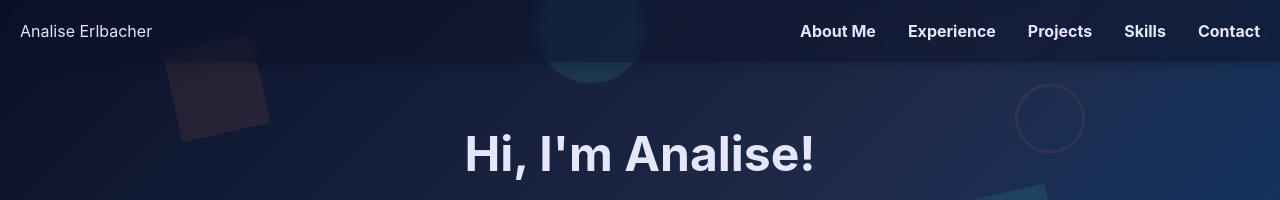
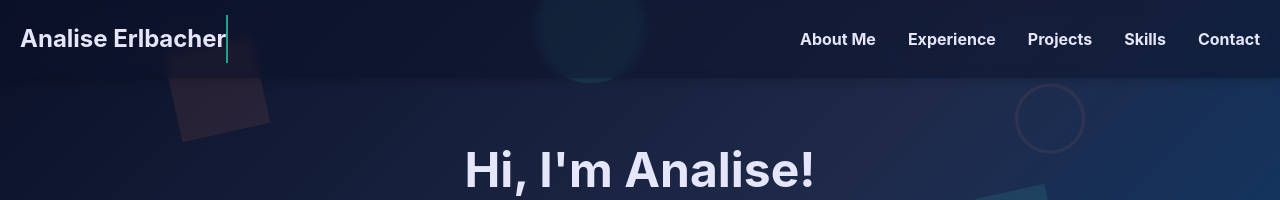
Before and after one commit to averlbacher2/averlbacher2.github.io, a React (Vite) app in the folder personal-portfolio/: page / in a window 1280 px wide. Shown: the top 200 px of the page. Built offline with nearby package versions, Linux system fonts and the light colour scheme.

Commit message:
Addedj interactive brand name

```diff
--- a/personal-portfolio/src/App.jsx
+++ b/personal-portfolio/src/App.jsx
@@ -5,6 +5,7 @@ import ExperiencesContainer from './sections/ExperiencesContainer';
 import projectData from './data/projectData';
 import ProjectsContainer from './sections/ProjectsContainer';
 import GeometricBackground from './components/GeometricBackground';
+import InteractiveBrandName from './components/InteractiveBrandName';
 
 function App() {
   return (
@@ -12,7 +13,7 @@ function App() {
       <GeometricBackground />
       <header>
         <nav>
-          <p>Analise Erlbacher</p>
+          <InteractiveBrandName />
           <ul>
             <li><a href="#about">About Me</a></li>
             <li><a href="#experience">Experience</a></li>
--- /dev/null
+++ b/personal-portfolio/src/components/InteractiveBrandName.jsx
@@ -0,0 +1,33 @@
+import { useState, useEffect } from 'react';
+import '../styles/main.css';
+
+export default function InteractiveBrandName() {
+  const [showTypewriter, setShowTypewriter] = useState(false);
+
+  useEffect(() => {
+    // Trigger typewriter animation after component mounts
+    setTimeout(() => setShowTypewriter(true), 500);
+  }, []);
+
+  const scrollToTop = () => {
+    window.scrollTo({ top: 0, behavior: 'smooth' });
+  };
+
+  return (
+    <div
+      className="brand-container"
+      onClick={scrollToTop}
+    >
+      <div className={`brand-text ${showTypewriter ? 'typewriter' : ''}`}>
+        {'Analise Erlbacher'.split('').map((letter, index) => (
+          <span
+            key={index}
+            className="letter"
+          >
+            {letter === ' ' ? '\u00A0' : letter}
+          </span>
+        ))}
+      </div>
+    </div>
+  );
+}
--- a/personal-portfolio/src/styles/components.css
+++ b/personal-portfolio/src/styles/components.css
@@ -337,3 +337,66 @@ nav a:hover {
         transform: translate(0, 0) rotate(0deg);
     }
 }
+
+/* Interactive Brand Name Styles */
+.brand-container {
+    cursor: pointer;
+    position: relative;
+    overflow: hidden;
+}
+
+.brand-text {
+    font-size: 1.5rem;
+    font-weight: bold;
+    color: var(--lavender);
+    position: relative;
+    display: inline-block;
+    transition: all 0.3s ease;
+}
+
+.typewriter {
+    border-right: 2px solid var(--persian-green);
+    animation: blink 1s infinite;
+}
+
+@keyframes blink {
+    0%, 50% { border-color: transparent; }
+    51%, 100% { border-color: var(--persian-green); }
+}
+
+.brand-text:hover .letter {
+    animation: wave 0.6s ease-in-out;
+    animation-fill-mode: both;
+}
+
+.brand-text:hover .letter:nth-child(1) { animation-delay: 0.1s; }
+.brand-text:hover .letter:nth-child(2) { animation-delay: 0.2s; }
+.brand-text:hover .letter:nth-child(3) { animation-delay: 0.3s; }
+.brand-text:hover .letter:nth-child(4) { animation-delay: 0.4s; }
+.brand-text:hover .letter:nth-child(5) { animation-delay: 0.5s; }
+.brand-text:hover .letter:nth-child(6) { animation-delay: 0.6s; }
+.brand-text:hover .letter:nth-child(7) { animation-delay: 0.7s; }
+.brand-text:hover .letter:nth-child(8) { animation-delay: 0.8s; }
+.brand-text:hover .letter:nth-child(9) { animation-delay: 0.9s; }
+.brand-text:hover .letter:nth-child(10) { animation-delay: 1.0s; }
+.brand-text:hover .letter:nth-child(11) { animation-delay: 1.1s; }
+.brand-text:hover .letter:nth-child(12) { animation-delay: 1.2s; }
+.brand-text:hover .letter:nth-child(13) { animation-delay: 1.3s; }
+.brand-text:hover .letter:nth-child(14) { animation-delay: 1.4s; }
+.brand-text:hover .letter:nth-child(15) { animation-delay: 1.5s; }
+.brand-text:hover .letter:nth-child(16) { animation-delay: 1.6s; }
+
+@keyframes wave {
+    0%, 100% { transform: translateY(0); }
+    50% { transform: translateY(-10px); }
+}
+
+.letter {
+    display: inline-block;
+    transition: all 0.3s ease;
+}
+
+.letter:hover {
+    color: var(--persian-green);
+    transform: scale(1.1);
+}
```
